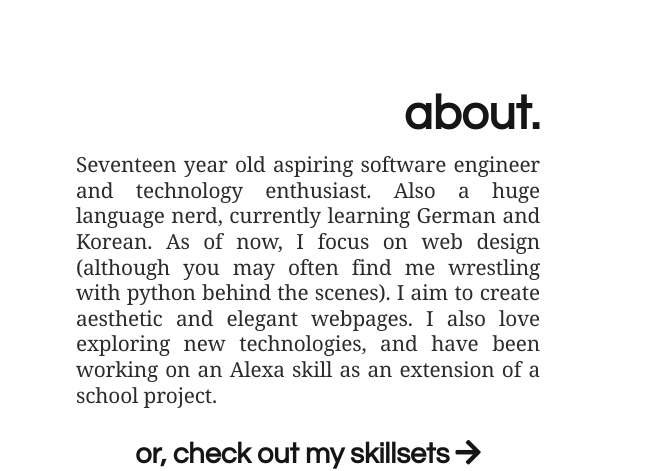
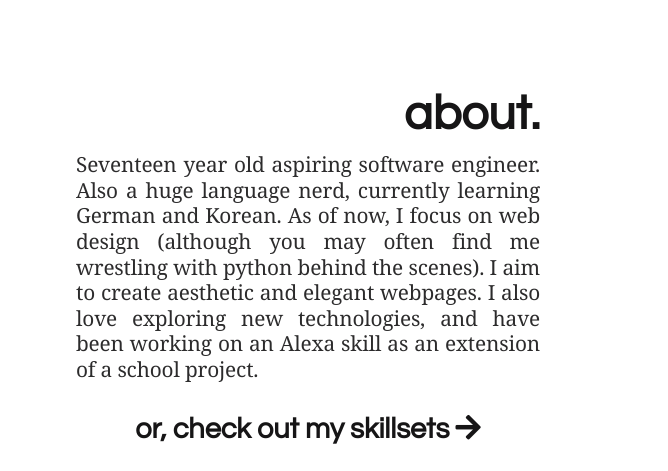
Before and after one commit to ksp2001/personal-website, a plain HTML site: page index.html in a window 1280 px wide. Shown: the part 940-1411 px from the top of the page, 612-1280 px from the left. Drawn offline with nearby package versions, Linux system fonts and the light colour scheme.

Commit message:
Update index.html

```diff
--- a/index.html
+++ b/index.html
@@ -37,7 +37,7 @@
 			<div class="center-align"> <img src="https://i.imgur.com/FTzJ10K.png" class="macbook-mockup"></div>
 			<div class="about-me">
 				<div class="bold-text right-align">about.</div>
-				<div class="about-me-text justify-align">Seventeen year old aspiring software engineer and technology enthusiast. Also a huge language nerd, currently learning German and Korean. As of now, I focus on web design (although you may often find me wrestling with python behind the scenes). I aim to create aesthetic and elegant webpages. I also love exploring new technologies, and have been working on an Alexa skill as an extension of a school project.
+				<div class="about-me-text justify-align">Seventeen year old aspiring software engineer. Also a huge language nerd, currently learning German and Korean. As of now, I focus on web design (although you may often find me wrestling with python behind the scenes). I aim to create aesthetic and elegant webpages. I also love exploring new technologies, and have been working on an Alexa skill as an extension of a school project.
 				</div>
 				<div class="skillset-link center-align"><a href="#skills" class="skillset-checkout bold-text">or, check out my skillsets <i class="fas fa-arrow-right"></i></a>
 				</div>
```
